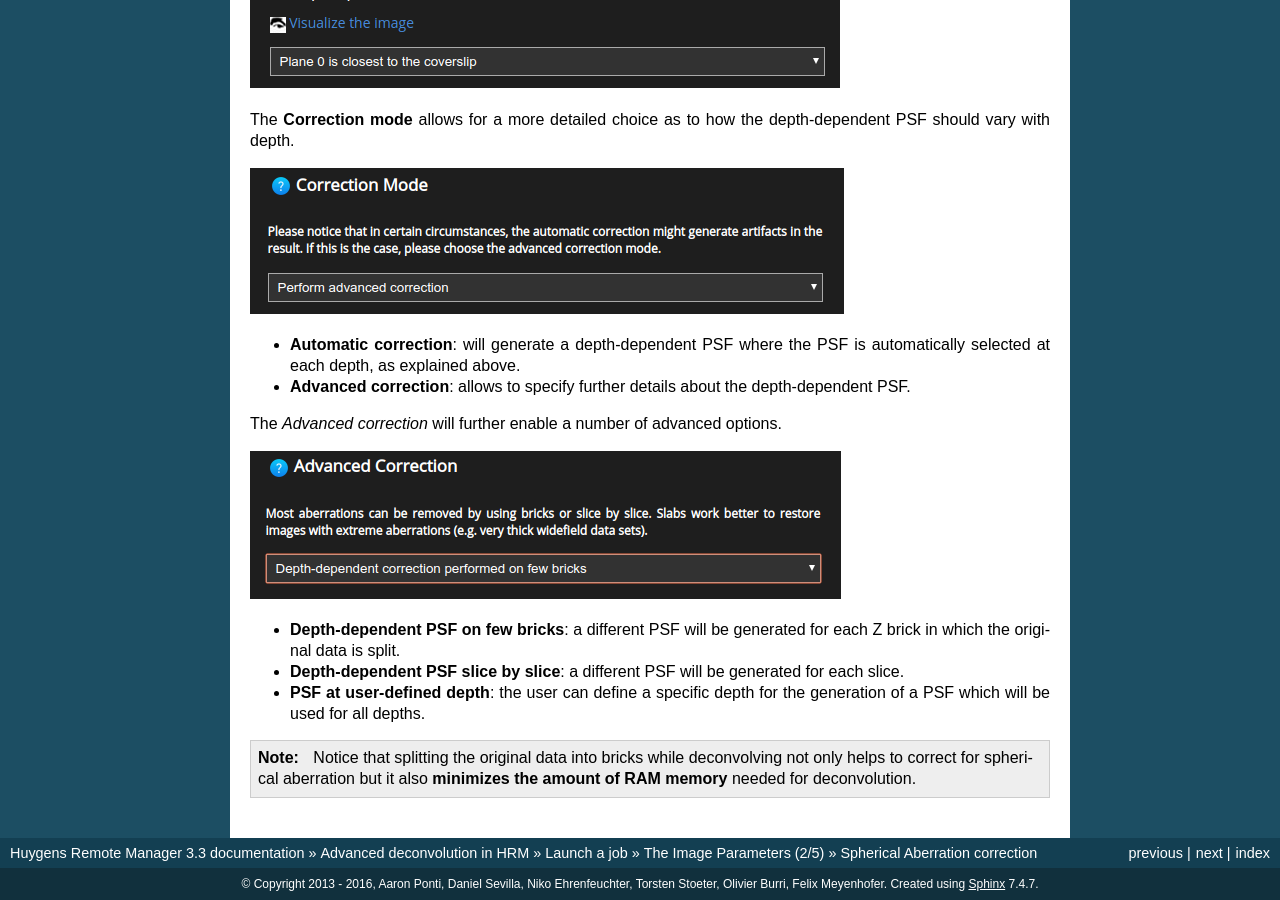
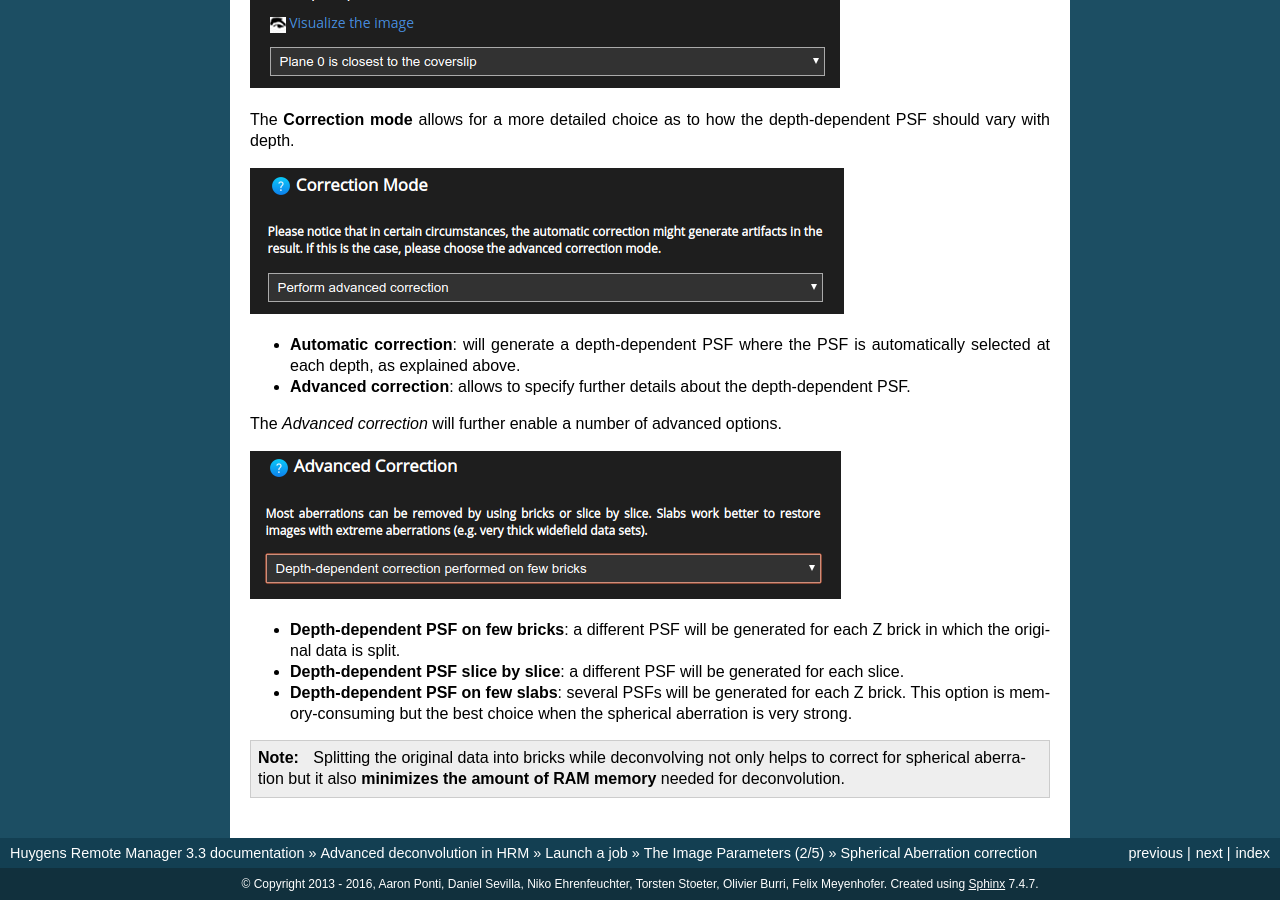
Before and after one commit to aarpon/hrm_docs, a Sphinx documentation site: the page built from docs/user/step2_sphericalaberration.rst, in a window 1280 px wide and 900 px high, scrolled down 599 px. Built offline with Sphinx 7.4.7, drawn with Linux system fonts in a browser that asks for light colours; some of the changed text lies outside the part shown.

Commit message:
Update some explanations.

```diff
--- a/docs/user/step2_sphericalaberration.rst
+++ b/docs/user/step2_sphericalaberration.rst
@@ -8,8 +8,7 @@
 indexes of the objective immersion medium and the sample embedding medium.
 
 HRM will automatically detect this mismatch and ask whether the aberration
-should be corrected for as long as a theoretical PSF is used during
-deconvolution. This question is skipped otherwise.
+should be corrected for when using a theoretical PSF.
 
 .. note:: Spherical aberration can be corrected for by creating different
           theoretical PSFs (with slightly changing shapes) at different
@@ -40,10 +39,12 @@
   for each Z brick in which the original data is split.
 * **Depth-dependent PSF slice by slice**: a different PSF will be generated
   for each slice.
-* **PSF at user-defined depth**: the user can define a specific depth for
-  the generation of a PSF which will be used for all depths.
+* **Depth-dependent PSF on few slabs**: several PSFs will be generated
+  for each Z brick. This option is memory-consuming but the best choice when
+  the spherical aberration is very strong.
 
-.. note:: Notice that splitting the original data into bricks while
+
+.. note:: Splitting the original data into bricks while
           deconvolving not only helps to correct for spherical aberration
           but it also **minimizes the amount of RAM memory**
           needed for deconvolution.
--- a/docs/user/step2_sted.rst
+++ b/docs/user/step2_sted.rst
@@ -13,7 +13,7 @@
 
 |STEDModeScreenshot|
 
-.. note:: Notice that **STED and confocal microscopy are often combined**. That's
+.. note:: **STED and confocal microscopy are often combined**. That's
           why even if the selected microscope type is STED it's still possible
           to set specific channels as **confocal** at this point.
 
@@ -28,8 +28,8 @@
 
 |STEDWavelengthScreenshot|
 
-The STED immunity fraction tells Huygens which percentage of the fluorescent
-molecules are not susceptible to the STED laser. Typical values are in the
+The STED immunity fraction tells Huygens the percentage of fluorescent
+molecules that are not susceptible to the STED laser. Typical values are in the
 range 0% to 10%.
 
 |STEDImmunityScreenshot|
```
Also changed, not shown: docs/user/step2_pinhole.rst (+5 -5 lines).
